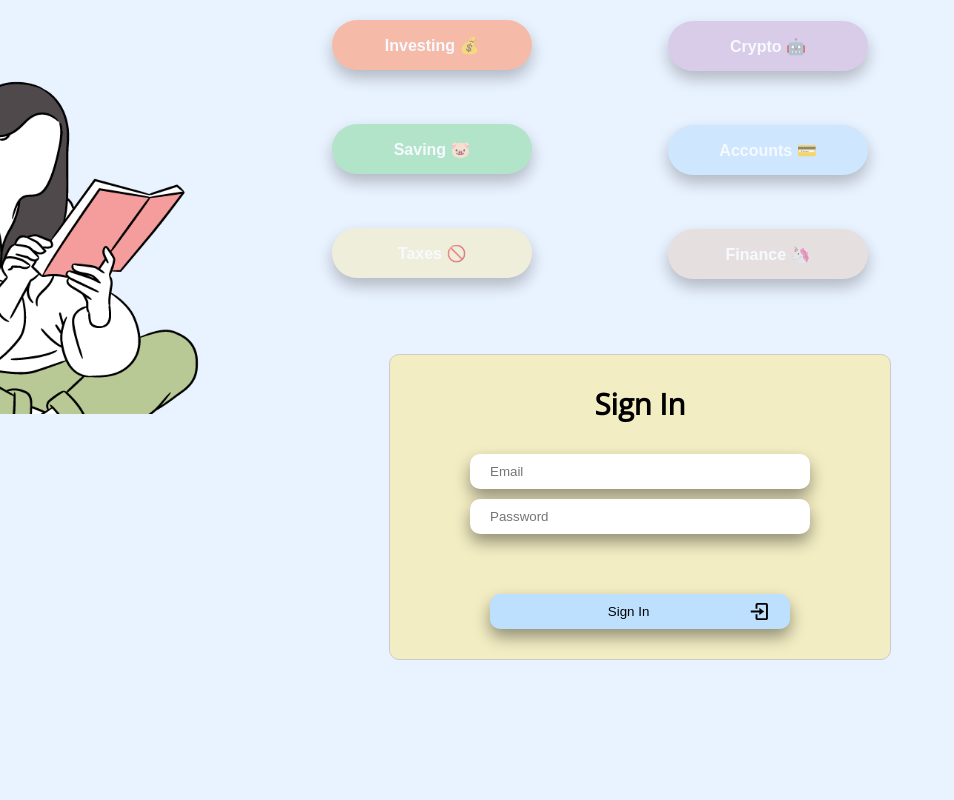
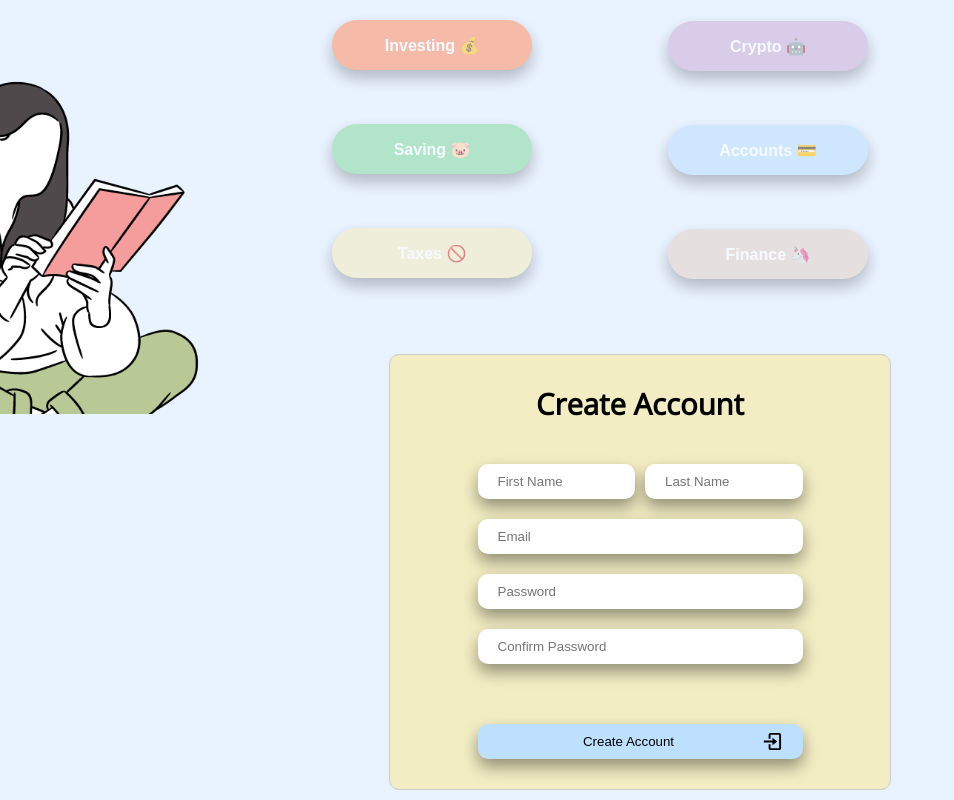
Before and after one commit to Uniinvesting/Articles, a React (Create React App) app: page / in a window 1280 px wide. Shown: the part 386-1186 px from the top of the page, without its empty margins (0-954 px from the left). Before the commit the page ends 1056 px from the top, so only its background shows below. Built offline with nearby package versions, Linux system fonts and the light colour scheme.

Commit message:
Create "Create Account" component

```diff
--- a/src/App.js
+++ b/src/App.js
@@ -8,6 +8,7 @@ import Button_Five from './Button5';
 import Button_Six from './Button6';
 import Investing_Page from './InvestingPage';
 import Signin from './Signin';
+import Create_account from './Create_account';
 import {BrowserRouter as Router, Routes, Route} from 'react-router-dom';
 
 function App() {
@@ -50,7 +51,7 @@ function App() {
         </div>
       </div>
 
-      <Signin />
+      <Create_account />
     </div>
   );
 }
--- /dev/null
+++ b/src/Create_account.js
@@ -0,0 +1,29 @@
+import React from 'react'
+import "./ext_css/Signin-create-account.css"
+import {BiLogIn} from "react-icons/bi"
+
+function create() {
+  // If "password" and "confirm password" fields match, create account
+  console.log("Created account")
+}
+
+const Create_account = () => {
+  return (
+    <div className="panel">
+      <h3>Create Account</h3>
+      <div className="textbox-container">
+        <input className="textbox" style={{"width": "100%", "marginRight": "10px"}} type="text" placeholder="First Name" />
+        <input className="textbox" style={{"width": "100%"}} type="text" placeholder="Last Name" />
+      </div>
+      <input className="textbox" type="email" placeholder="Email" />
+      <input className="textbox" type="password" placeholder="Password" />
+      <input className="textbox" type="password" placeholder="Confirm Password" />
+      <div className="button-container">
+        <input className="button" type="button" onClick={() => {create()}} value="Create Account" />
+        <BiLogIn className="icon" />
+      </div>
+    </div>
+  )
+}
+
+export default Create_account
--- a/src/Signin.js
+++ b/src/Signin.js
@@ -1,5 +1,5 @@
 import React from 'react'
-import "./ext_css/Signin.css"
+import "./ext_css/Signin-create-account.css"
 import {BiLogIn} from "react-icons/bi"
 
 const Signin = () => {
--- a/src/ext_css/Signin.css
+++ b/src/ext_css/Signin-create-account.css
@@ -1,6 +1,3 @@
-:root {
-    --input-width: 60%;
-}
 .panel {
     display: flex;
     flex-direction: column;
@@ -14,14 +11,33 @@
     min-width: 500px;
     margin: auto;
 }
+.panel > h3 {
+    padding-bottom: 20px;
+}
+.panel > * {
+    width: 65%;
+    margin-bottom: 20px;
+    box-sizing: border-box;
+}
+
+.textbox-container {
+    display: flex;
+    align-items: center;
+    justify-content: center;
+}
 .textbox {
-    width: var(--input-width);
     border-radius: 10px;
     border: 0;
 
-    margin-bottom: 10px;
+    box-shadow: var(--blur);
     padding: 10px 20px;
-    box-shadow: var(--blur);
+}
+
+.textbox:hover {
+    background-color: var(--color2);
+}
+.textbox:focus {
+    background-color: var(--color4);
 }
 
 .button-container {
@@ -30,24 +46,24 @@
     justify-content: center;
 
     background-color: var(--color5);
-    width: var(--input-width);
     border-radius: 10px;
 
-    margin-top: 50px;
+    margin-top: 40px;
     margin-bottom: 30px;
     box-shadow: var(--blur);
 }
 .button {
     background-color: transparent;
-    /* background-color: red; */
+    padding: 10px 20px;
     width: 100%;
     height: 100%;
     border: 0;
-
-    padding: 10px 20px;
 }
 .button-container:hover {
     background-color: var(--color2);
+}
+.button-container:active {
+    background-color: var(--color1);
 }
 
 .icon {
```
